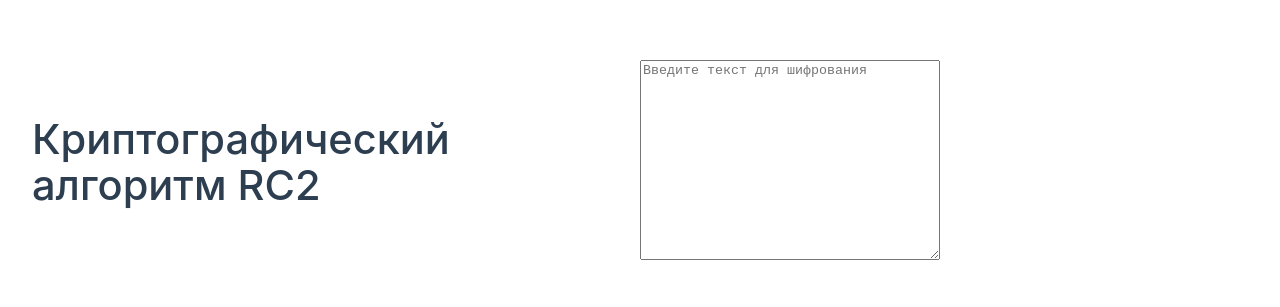
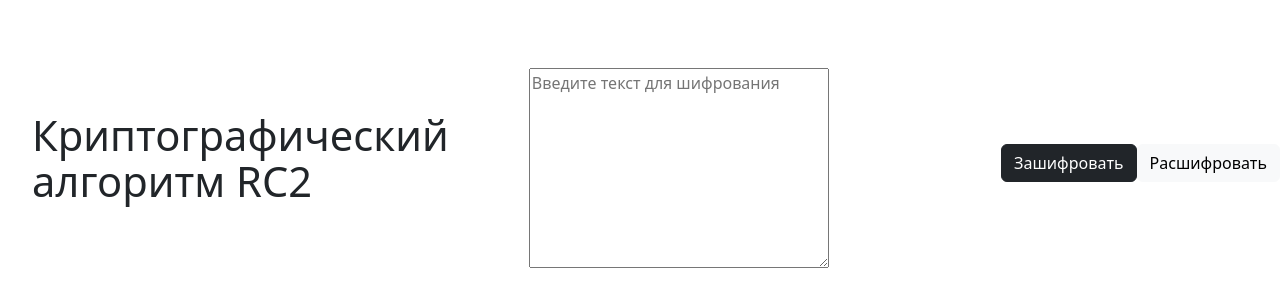
Before and after one commit to victoriaraznodumova/course-work-on-information-security, a Vue app: page / in a window 1280 px wide. Shown: the part 237-544 px from the top of the page. Built offline with nearby package versions, Linux system fonts and the light colour scheme.

Commit message:
bootstrap set

```diff
--- a/index.html
+++ b/index.html
@@ -5,9 +5,15 @@
     <link rel="icon" href="/favicon.ico">
     <meta name="viewport" content="width=device-width, initial-scale=1.0">
     <title>Vite App</title>
+    <link rel="stylesheet" href="https://cdn.jsdelivr.net/npm/bootstrap@5.3.2/dist/css/bootstrap.min.css" integrity="sha384-T3c6CoIi6uLrA9TneNEoa7RxnatzjcDSCmG1MXxSR1GAsXEV/Dwwykc2MPK8M2HN" crossorigin="anonymous">
   </head>
   <body>
     <div id="app"></div>
     <script type="module" src="/src/main.js"></script>
+    <button type="button" class="btn btn-dark v-on:click=">Зашифровать</button>
+    <button type="button" class="btn btn-light">Расшифровать</button>
+
+
+    <script src="https://cdn.jsdelivr.net/npm/bootstrap@5.3.2/dist/js/bootstrap.min.js" integrity="sha384-BBtl+eGJRgqQAUMxJ7pMwbEyER4l1g+O15P+16Ep7Q9Q+zqX6gSbd85u4mG4QzX+" crossorigin="anonymous"></script>
   </body>
 </html>
--- a/package.json
+++ b/package.json
@@ -9,9 +9,9 @@
     "preview": "vite preview"
   },
   "dependencies": {
-    "vue": "^3.3.11",
-    "bootstrap": "^5.3.0",
-    "bootstrap-vue": "^2.23.1"
+    "bootstrap": "^5.3.2",
+    "bootstrap-vue": "^2.23.1",
+    "vue": "^3.3.11"
   },
   "devDependencies": {
     "@vitejs/plugin-vue": "^4.5.2",
--- a/src/assets/main.css
+++ b/src/assets/main.css
@@ -1,4 +1,6 @@
 @import './base.css';
+@import 'bootstrap/dist/css/bootstrap.css';
+@import 'bootstrap-vue/dist/bootstrap-vue.css';
 
 #app {
   max-width: 1280px;
--- a/src/main.js
+++ b/src/main.js
@@ -3,5 +3,7 @@ import './assets/main.css'
 import { createApp } from 'vue'
 import App from './App.vue'
 
+import 'bootstrap/dist/css/bootstrap.css'
+import 'bootstrap-vue/dist/bootstrap-vue.css'
 
 createApp(App).mount('#app')
```
Also changed, not shown: 1 other file (tests, documents, lock files or other folders).
